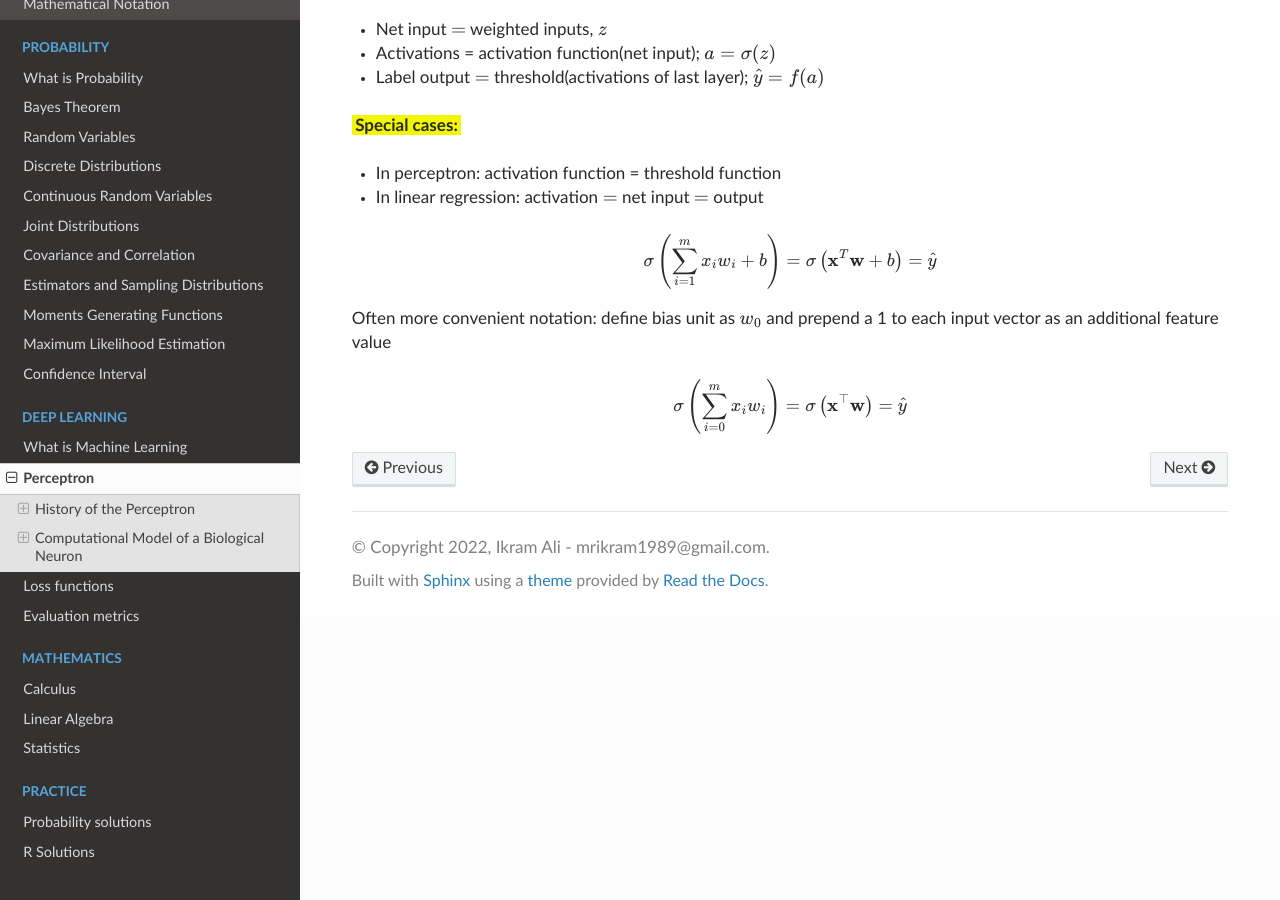
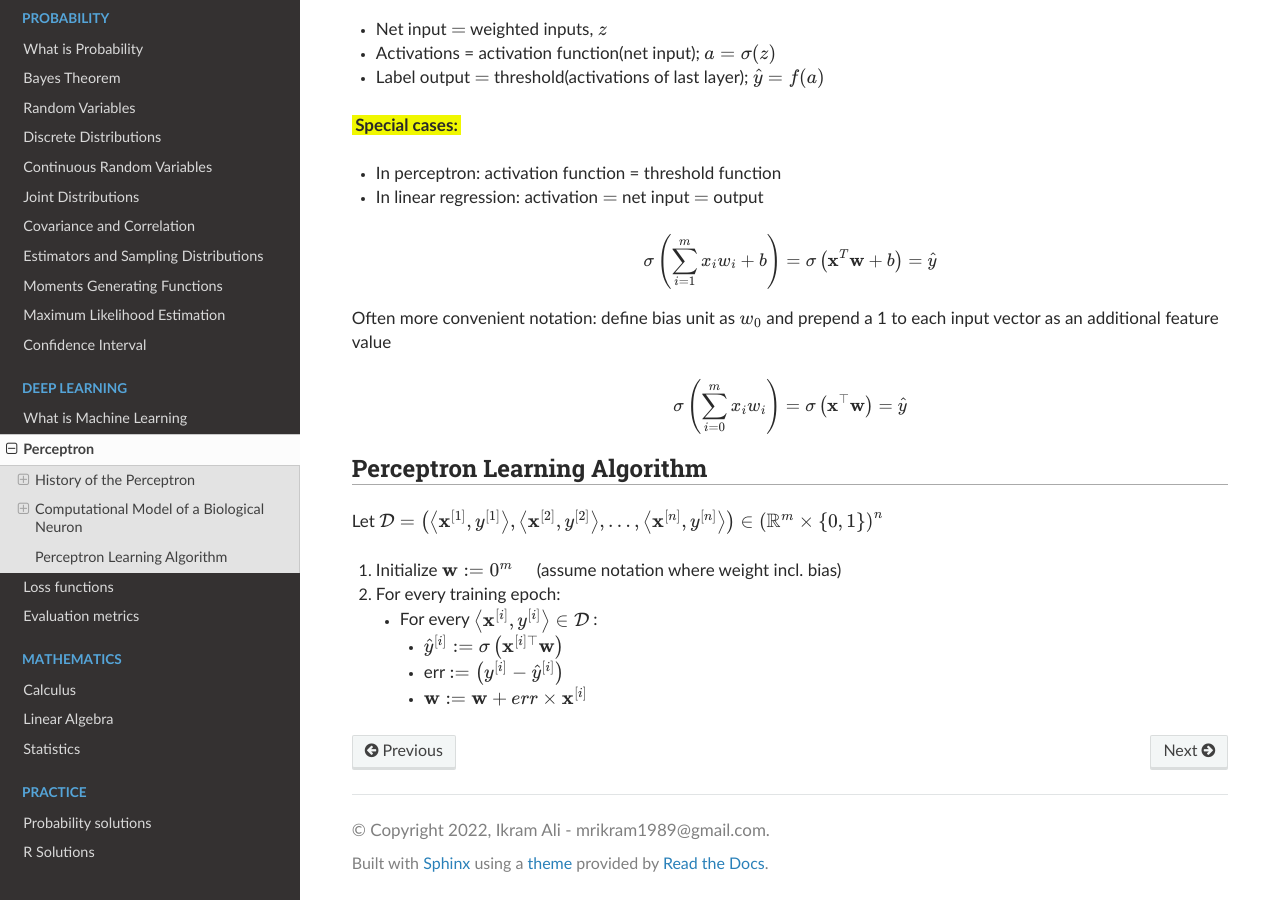
Before and after one commit to akkefa/ml-notes, a Sphinx documentation site: the page built from docs/deep_learning/perceptron.md, in a window 1280 px wide and 900 px high, scrolled down 1984 px. Built offline with Sphinx 7.4.7 and the Read the Docs theme 2.0.0, drawn with Linux system fonts in a browser that asks for light colours.

Commit message:
new changes

```diff
--- a/docs/deep_learning/perceptron.md
+++ b/docs/deep_learning/perceptron.md
@@ -54,3 +54,14 @@ feature value
 $$
 \sigma\left(\sum_{i=0}^m x_i w_i\right)=\sigma\left(\mathbf{x}^{\top} \mathbf{w}\right)=\hat{y}
 $$
+
+## Perceptron Learning Algorithm
+
+Let $\mathcal{D}=\left(\left\langle\mathbf{x}^{[1]}, y^{[1]}\right\rangle,\left\langle\mathbf{x}^{[2]}, y^{[2]}\right\rangle, \ldots,\left\langle\mathbf{x}^{[n]}, y^{[n]}\right\rangle\right) \in\left(\mathbb{R}^m \times\{0,1\}\right)^n$
+
+1. Initialize $\mathbf{w}:=0^m \quad$ (assume notation where weight incl. bias)
+2. For every training epoch:
+   * For every $\left\langle\mathbf{x}^{[i]}, y^{[i]}\right\rangle \in \mathcal{D}$ :
+     1. $\hat{y}^{[i]}:=\sigma\left(\mathbf{x}^{[i] \top} \mathbf{w}\right)$
+     2. err $:=\left(y^{[i]}-\hat{y}^{[i]}\right)$
+     3. $\mathbf{w}:=\mathbf{w}+e r r \times \mathbf{x}^{[i]}$
```
